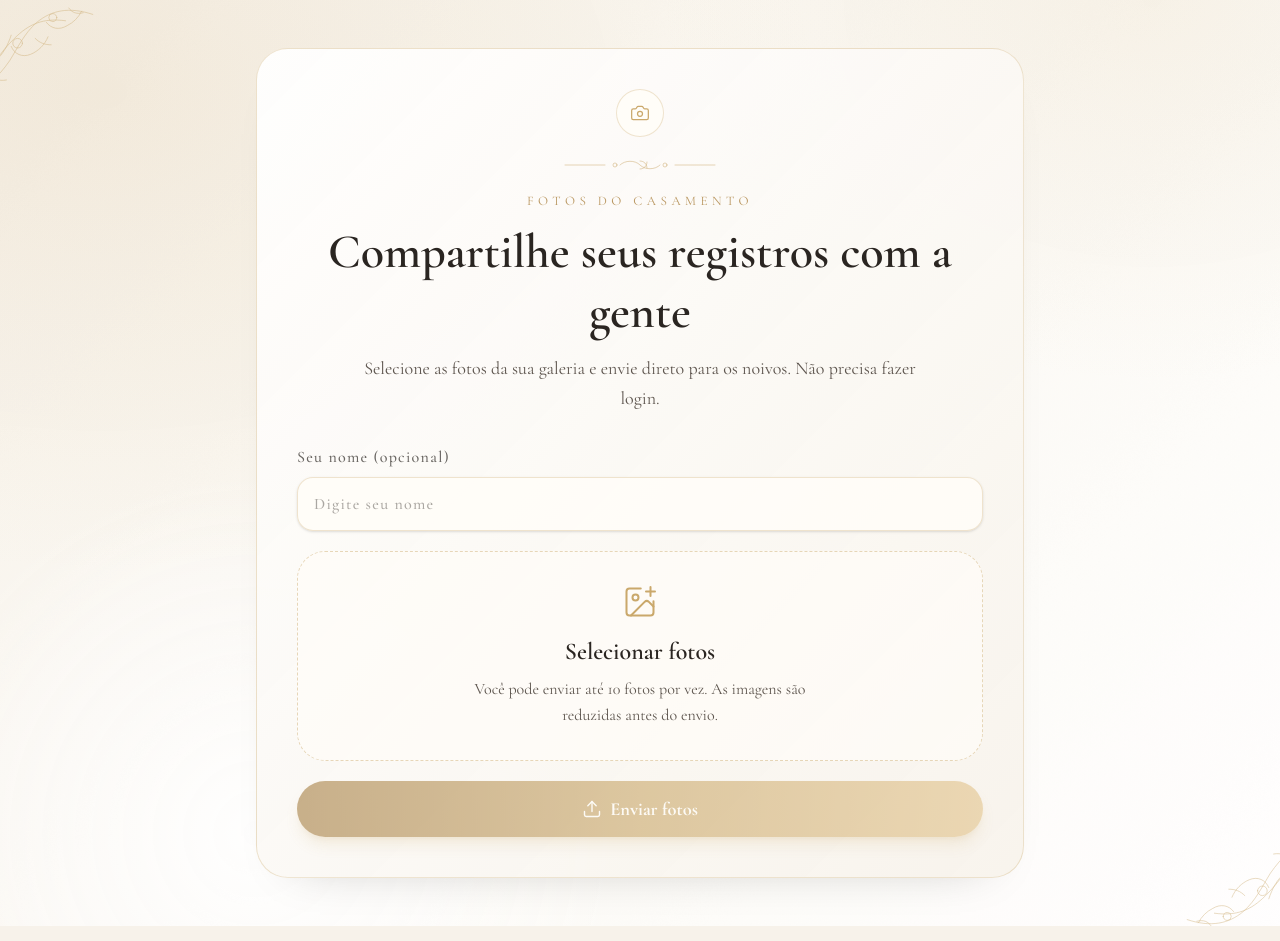
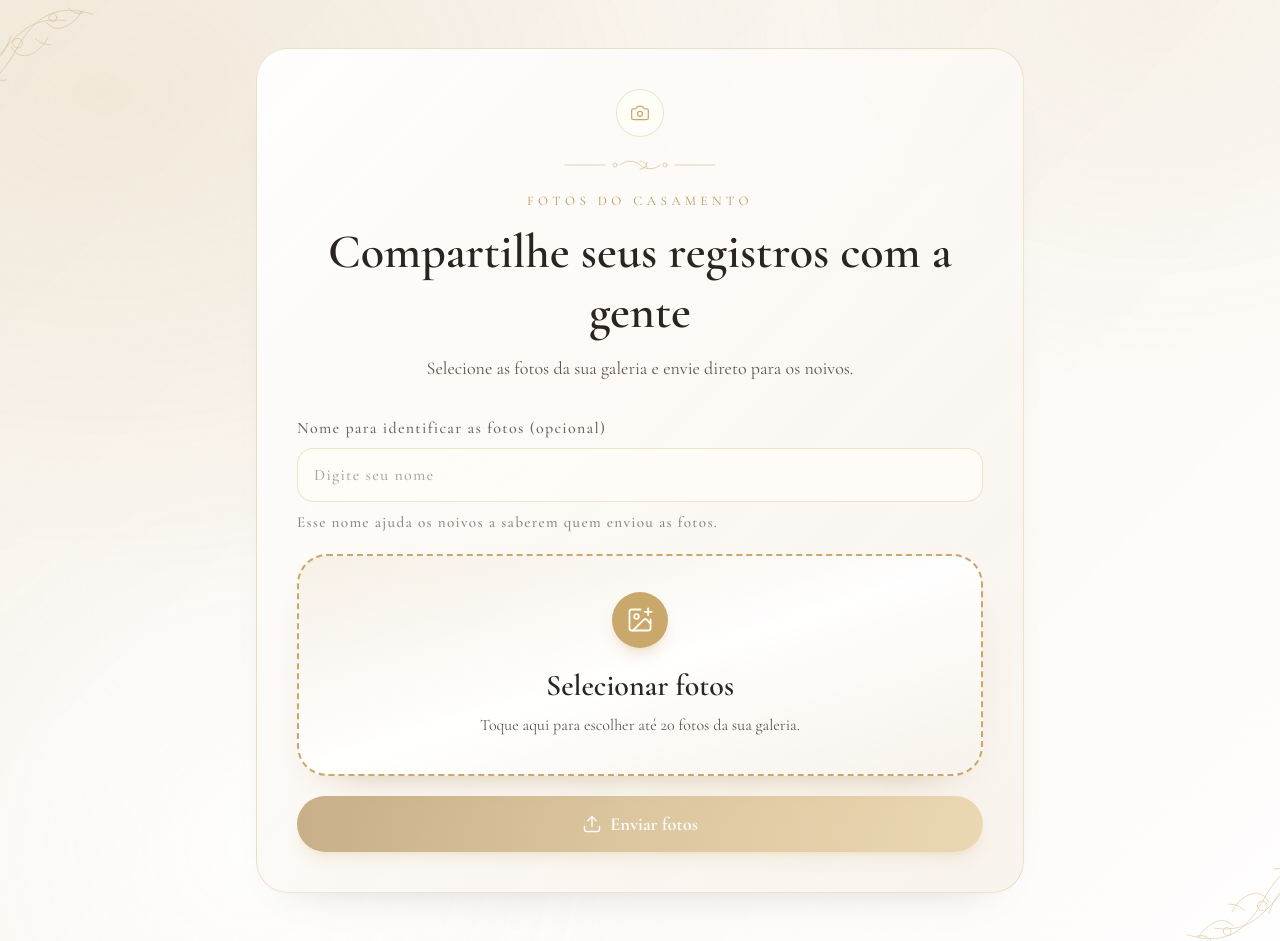
Before and after one commit to patrikcoelho/convite, a Next.js app: page /fotos in a window 1280 px wide. Built offline with nearby package versions, Linux system fonts and the light colour scheme.

Commit message:
Refine photo upload form

```diff
--- a/app/api/photos/route.ts
+++ b/app/api/photos/route.ts
@@ -1,6 +1,6 @@
 import { NextResponse } from "next/server";
 
-const MAX_FILES = 10;
+const MAX_FILES = 20;
 const MAX_FILE_SIZE = 3 * 1024 * 1024;
 const ALLOWED_TYPES = new Set(["image/jpeg", "image/png", "image/webp"]);
 
--- a/components/PhotoUploadPage.tsx
+++ b/components/PhotoUploadPage.tsx
@@ -5,7 +5,7 @@ import { Camera, CheckCircle, ImagePlus, Loader2, Upload, X } from "lucide-react
 import { useMemo, useRef, useState } from "react";
 import { FloralCorner, OrnamentalDivider } from "@/components/DecorativeSvgs";
 
-const MAX_FILES = 10;
+const MAX_FILES = 20;
 const MAX_DIMENSION = 1800;
 const JPEG_QUALITY = 0.82;
 
@@ -146,20 +146,22 @@ export default function PhotoUploadPage() {
               Compartilhe seus registros com a gente
             </h1>
             <p className="mx-auto mt-3 max-w-xl text-lg leading-relaxed text-ink-soft">
-              Selecione as fotos da sua galeria e envie direto para os noivos. Não precisa fazer
-              login.
+              Selecione as fotos da sua galeria e envie direto para os noivos.
             </p>
           </div>
 
           <form className="mt-8 space-y-5" onSubmit={handleSubmit}>
             <label className="block text-base font-medium tracking-[0.08em] text-ink/70">
-              Seu nome (opcional)
+              Nome para identificar as fotos (opcional)
               <input
                 value={guestName}
                 onChange={(event) => setGuestName(event.target.value)}
-                className="input-base mt-2"
+                className="mt-2 w-full rounded-2xl border border-gold/30 bg-ivory/85 px-4 py-3.5 text-base text-ink outline-none transition focus:border-gold/70 focus:ring-2 focus:ring-gold/20 placeholder:text-ink/40"
                 placeholder="Digite seu nome"
               />
+              <span className="mt-2 block text-sm leading-relaxed text-ink/55">
+                Esse nome ajuda os noivos a saberem quem enviou as fotos.
+              </span>
             </label>
 
             <div>
@@ -174,13 +176,14 @@ export default function PhotoUploadPage() {
               <button
                 type="button"
                 onClick={() => inputRef.current?.click()}
-                className="flex min-h-[148px] w-full flex-col items-center justify-center rounded-[28px] border border-dashed border-gold/45 bg-ivory/70 px-5 py-8 text-center transition hover:border-gold hover:bg-white/80"
+                className="group flex min-h-[170px] w-full flex-col items-center justify-center rounded-[30px] border-2 border-dashed border-gold bg-gradient-to-br from-gold/12 via-white/90 to-champagne/80 px-5 py-9 text-center shadow-[0_18px_42px_-34px_rgba(166,127,67,0.9)] transition hover:-translate-y-0.5 hover:border-gold-deep hover:bg-white hover:shadow-[0_22px_48px_-34px_rgba(166,127,67,1)] focus-visible:outline-none focus-visible:ring-2 focus-visible:ring-gold/40"
               >
-                <ImagePlus className="h-9 w-9 text-gold" strokeWidth={1.35} />
-                <span className="mt-4 text-2xl font-semibold text-ink">Selecionar fotos</span>
+                <span className="flex h-14 w-14 items-center justify-center rounded-full bg-gold text-ivory shadow-lg shadow-gold/25 transition group-hover:scale-105">
+                  <ImagePlus className="h-7 w-7" strokeWidth={1.55} />
+                </span>
+                <span className="mt-5 text-3xl font-semibold text-ink">Selecionar fotos</span>
                 <span className="mt-2 max-w-sm text-base leading-relaxed text-ink-soft">
-                  Você pode enviar até {MAX_FILES} fotos por vez. As imagens são reduzidas antes
-                  do envio.
+                  Toque aqui para escolher até {MAX_FILES} fotos da sua galeria.
                 </span>
               </button>
             </div>
```
